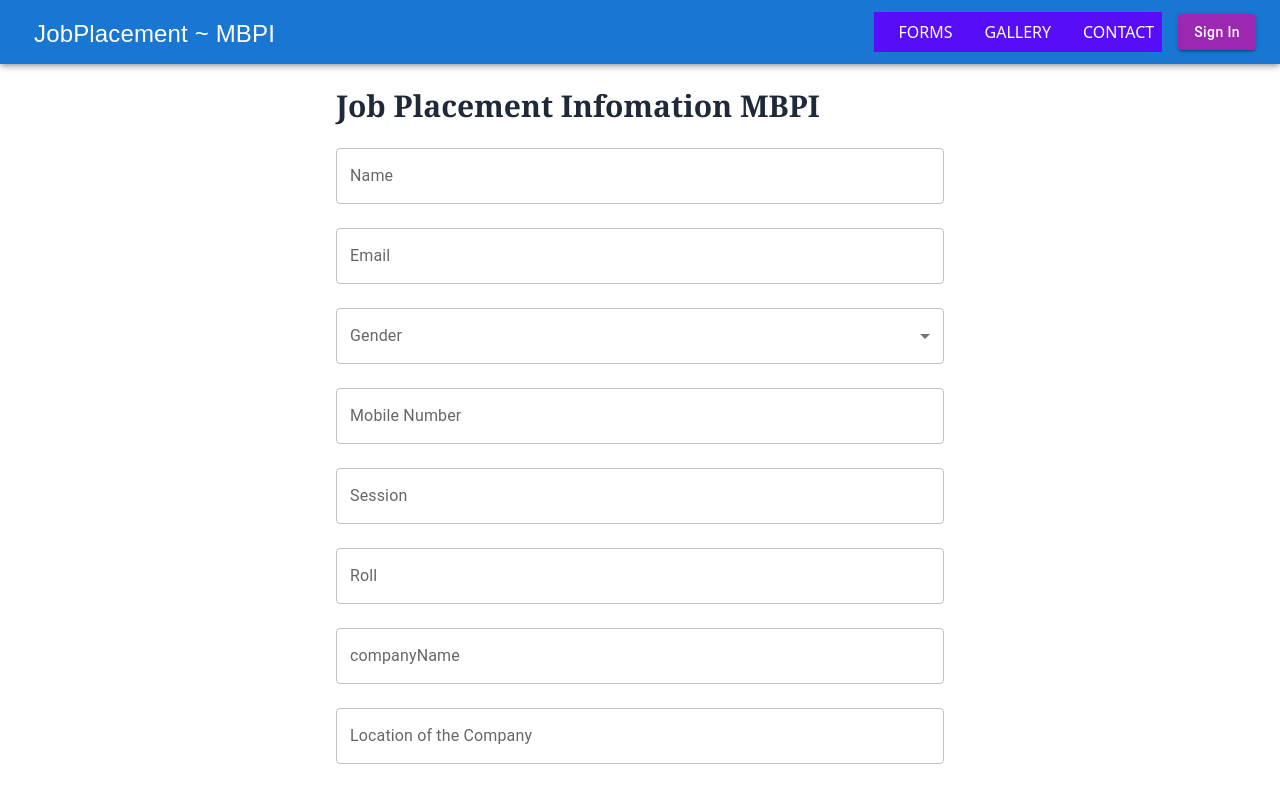
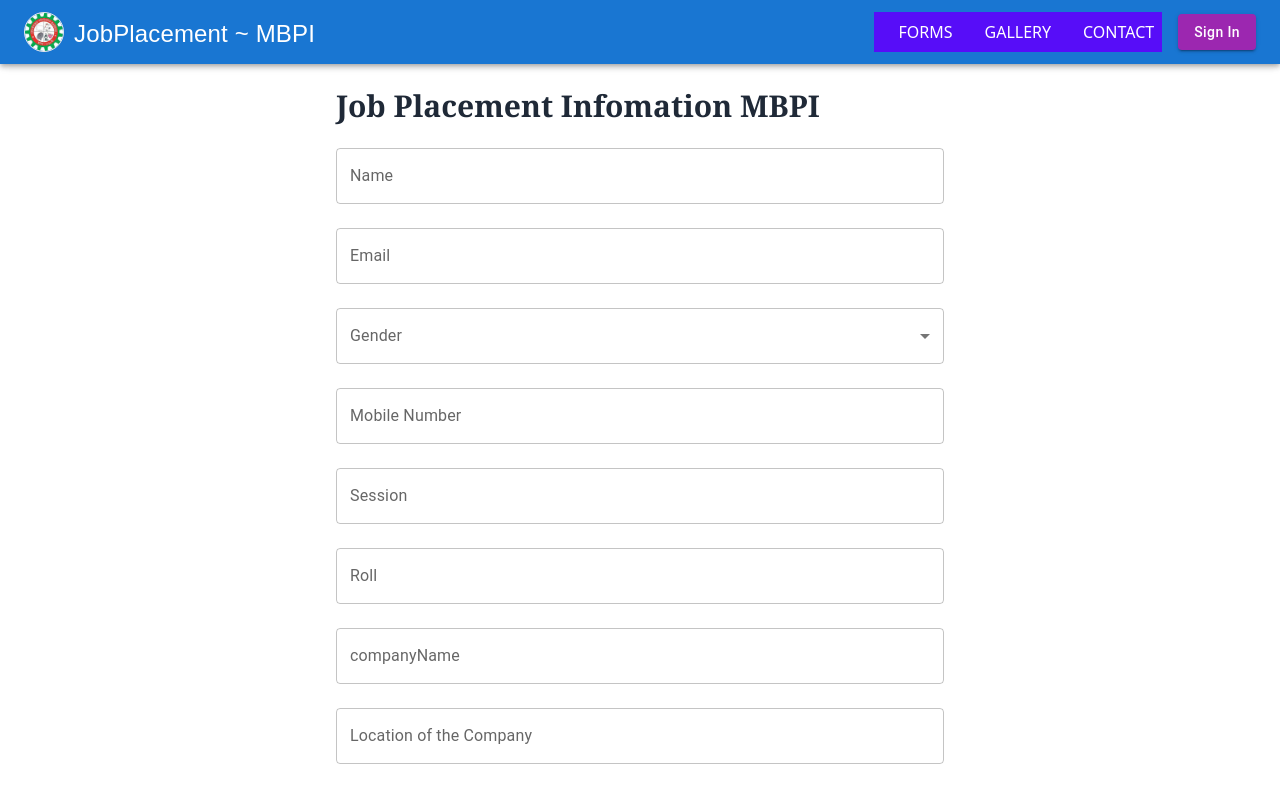
Before and after one commit to mominulhouqe/Jobplacement-mpi-clients-side, a React (Vite) app: page /forms in a window 1280 px wide. Shown: the top 786 px of the page. Built offline with nearby package versions, Linux system fonts and the light colour scheme; no server answers.

Commit message:
updated navber

```diff
--- a/src/pages/Home/TodoItem.jsx
+++ b/src/pages/Home/TodoItem.jsx
@@ -482,7 +482,7 @@ const TodoItem = ({ todo, onDelete, onUpdate }) => {
               </Typography>
             </div>
           </div>
-          <CardActions disableSpacing>
+          <CardActions>
             {!isEditing && (
               <IconButton
                 onClick={handleMenuClick}
--- a/src/pages/shared/Navbar.jsx
+++ b/src/pages/shared/Navbar.jsx
@@ -15,6 +15,7 @@ import {
 import { FaSignOutAlt, FaBars, FaTimes, FaUser } from "react-icons/fa";
 import { AuthContext } from "../../provider/AuthProvider";
 import "./Navbar.css";
+import logo from '../../assets/download.jpg'
 
 const Navbar = () => {
   const [open, setOpen] = useState(false);
@@ -53,9 +54,10 @@ const Navbar = () => {
       <AppBar position="fixed" color="primary">
         <Toolbar>
           <Typography variant="h6" component="div" sx={{ flexGrow: 1 }}>
-            <Link to="/"  onClick={handleItemClick} style={{ textDecoration: "none", color: "#FFF" }}>
+            <Link to="/"  onClick={handleItemClick} style={{ textDecoration: "none", color: "#FFF" }} className="flex justify-center items-center">
+            <img src={logo} alt="" className="w-10 border rounded-full"/>
               <svg xmlns="http://www.w3.org/2000/svg" width="auto" height="40" version="1.1">
-                <text x="10" y="30" fontFamily="Arial" fontSize="24" fill="#ffffff">JobPlacement ~ MBPI</text>
+                <text x="10" y="30" fontFamily="Arial" fontSize="24" fill="#ffffff">  JobPlacement ~ MBPI</text>
               </svg>
 
             </Link>
```
